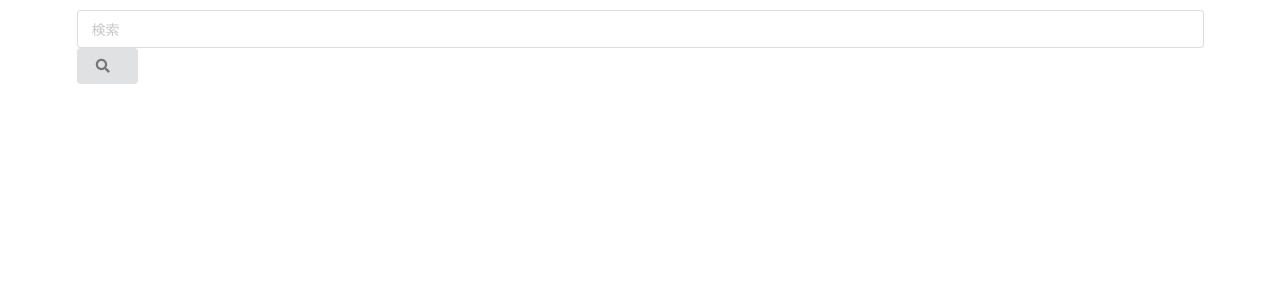
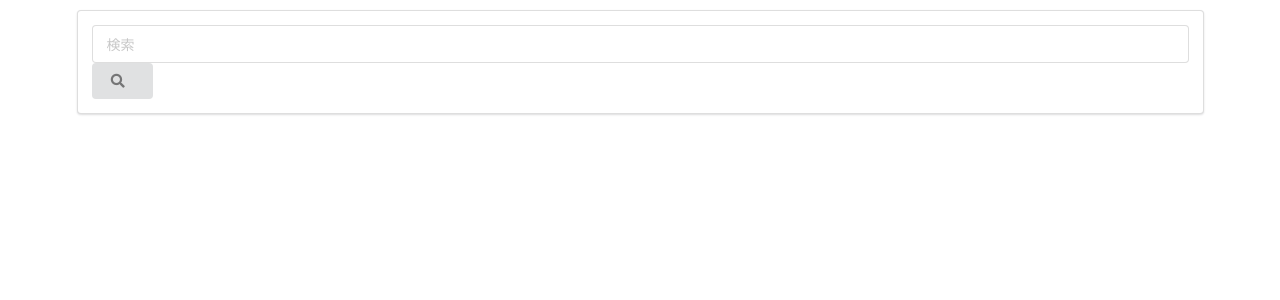
Before and after one commit to Naoya-abe/pigtube, a React (Create React App) app: page / in a window 1280 px wide. Shown: the top 300 px of the page. Built offline with nearby package versions, Linux system fonts and the light colour scheme.

Commit message:
[update] SearchBar

```diff
--- a/src/components/SearchBar.js
+++ b/src/components/SearchBar.js
@@ -2,6 +2,10 @@ import React from 'react';
 
 class SearchBar extends React.Component {
   state = {term: ''};
+
+  onInputChange = e => {
+    this.setState({term: e.target.value});
+  };
 
   onFormSubmit = e => {
     e.preventDefault();
@@ -10,13 +14,13 @@ class SearchBar extends React.Component {
 
   render() {
     return (
-      <div>
+      <div className="search-bar ui segment">
         <form className="ui form" onSubmit={this.onFormSubmit}>
           <input
             type="text"
             name="search-video"
             placeholder="検索"
-            onChange={e => this.setState({term: e.target.value})}
+            onChange={this.onInputChange}
           />
           <button className="ui button">
             <i className="search icon"></i>
```
